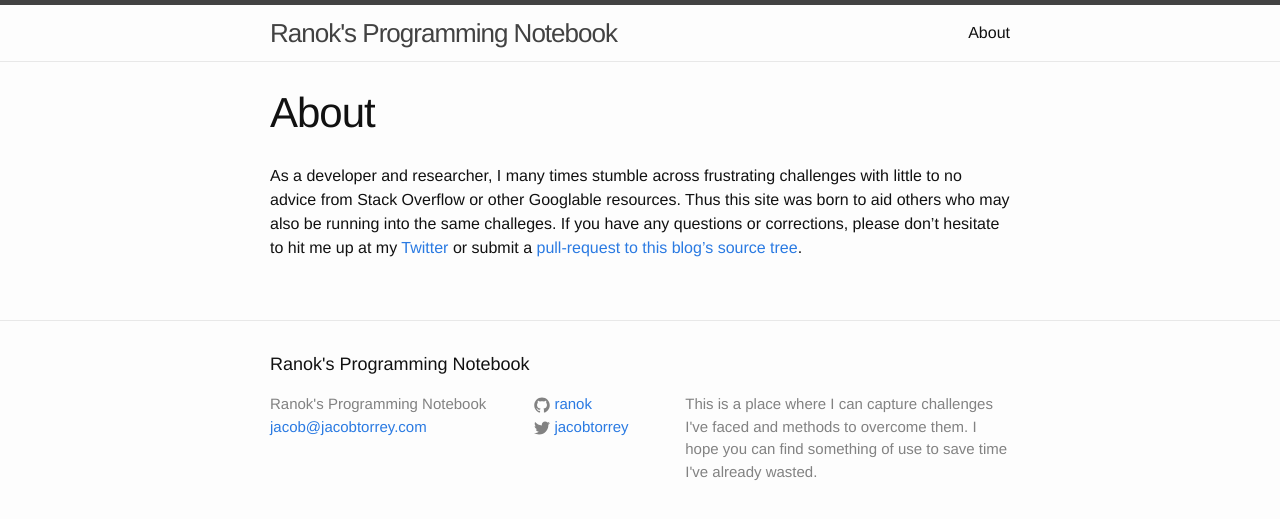
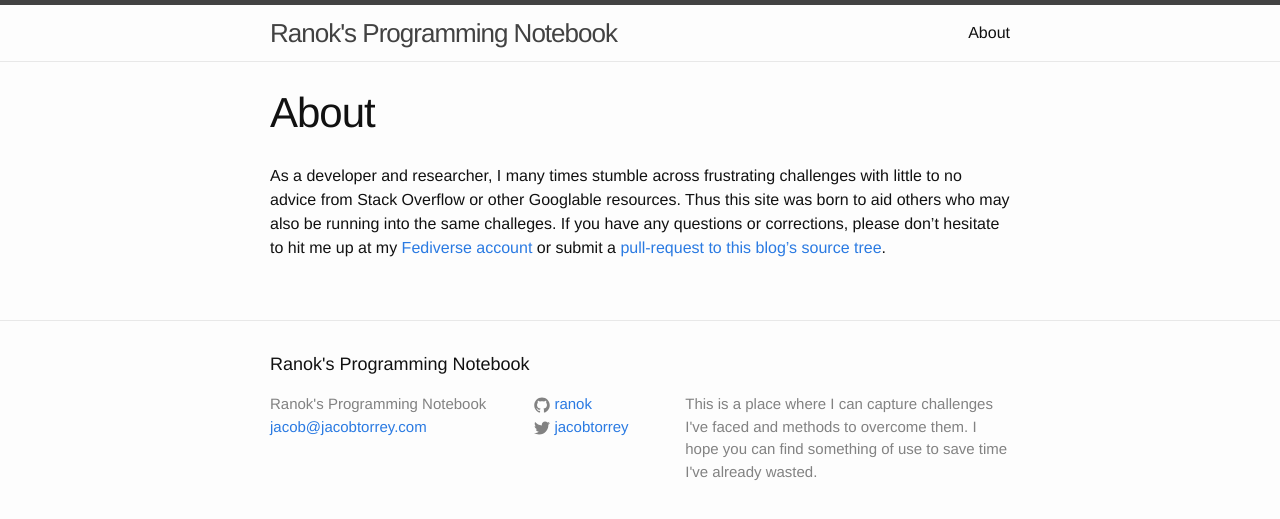
Before and after one commit to ranok/ranok.github.io, a Jekyll site: the page built from about.md, in a window 1280 px wide. Shown: the top 519 px of the page. Built offline with Jekyll 4.4.1, drawn with Linux system fonts in a browser that asks for light colours.

Commit message:
Update about.md

```diff
--- a/about.md
+++ b/about.md
@@ -5,4 +5,4 @@ permalink: /about/
 ---
 As a developer and researcher, I many times stumble across frustrating challenges with little to no advice from Stack Overflow or other Googlable resources.
 Thus this site was born to aid others who may also be running into the same challeges. If you have any questions or corrections, please don't hesitate to hit
-me up at my [Twitter](http://www.twitter.com/JacobTorrey) or submit a [pull-request to this blog's source tree](https://github.com/ranok/ranok.github.io).
+me up at my [Fediverse account]([http://www.twitter.com/JacobTorrey](https://mountaincommunity.co/@jacob)) or submit a [pull-request to this blog's source tree](https://github.com/ranok/ranok.github.io).
```
